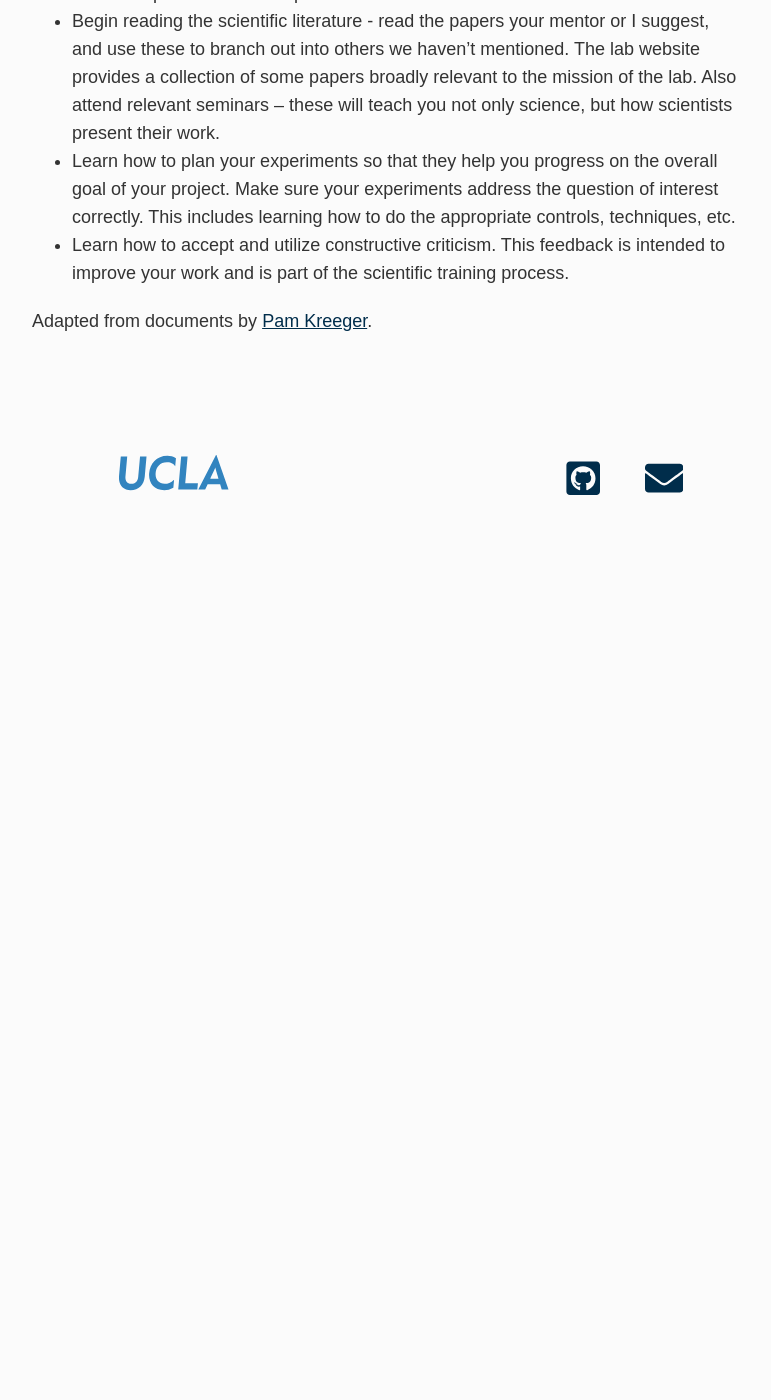
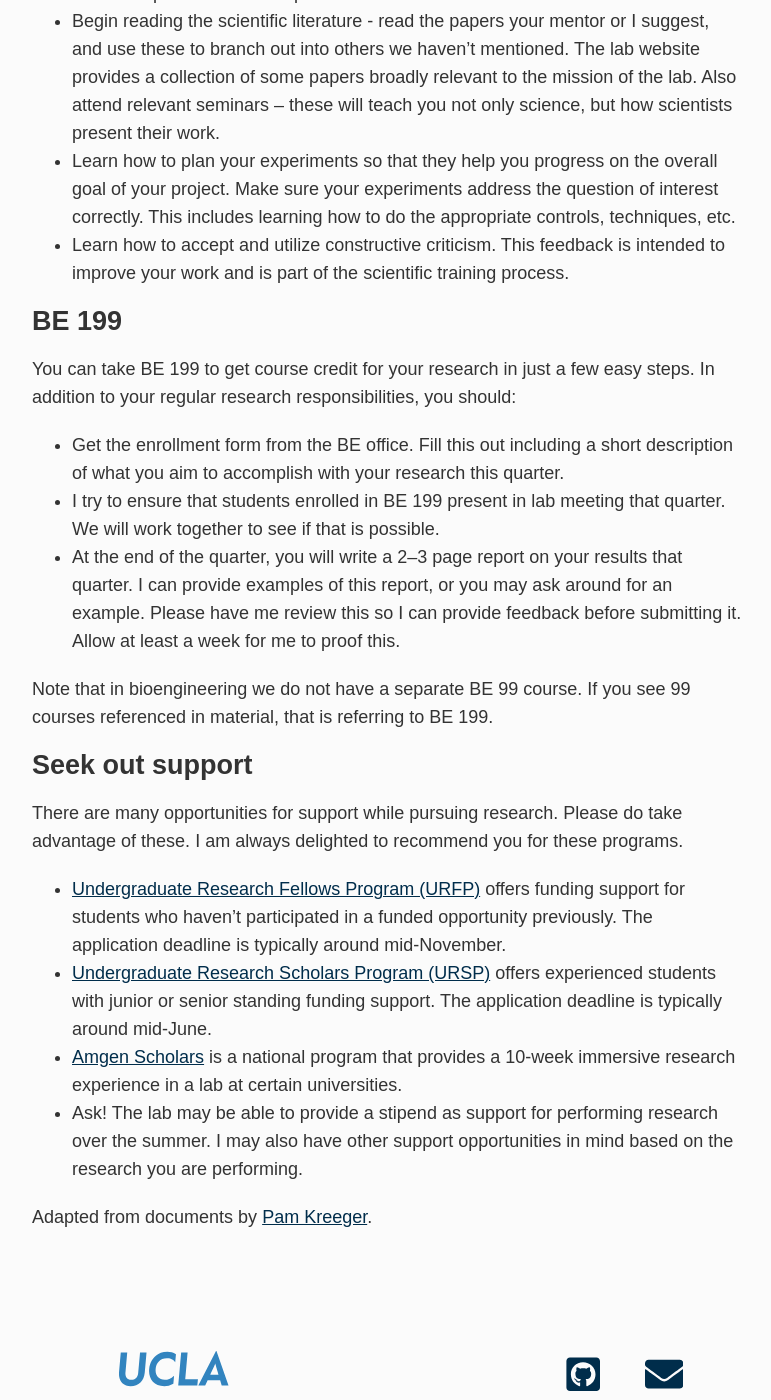
Before and after one commit to meyer-lab/asmlab.org, a Jekyll site: the page built from team/expectations/ugrad.md, in a window 1280 px wide and 1400 px high, scrolled down 932 px. Shown: the whole window, without its empty margins (253-1024 px from the left). Built offline with Jekyll 4.4.1, drawn with Linux system fonts in a browser that asks for light colours; some web fonts are replaced; before the commit the page ends 1562 px from its top, so only the background shows below that.

Commit message:
Update ugrad.md (#77)
* Update ugrad.md

* Update ugrad.md

* Update ugrad.md

* Update ugrad.md

* Update ugrad.md

```diff
--- a/team/expectations/ugrad.md
+++ b/team/expectations/ugrad.md
@@ -22,4 +22,23 @@
 - Learn how to plan your experiments so that they help you progress on the overall goal of your project. Make sure your experiments address the question of interest correctly. This includes learning how to do the appropriate controls, techniques, etc.
 - Learn how to accept and utilize constructive criticism. This feedback is intended to improve your work and is part of the scientific training process.
 
+## BE 199
+
+You can take BE 199 to get course credit for your research in just a few easy steps. In addition to your regular research responsibilities, you should:
+
+- Get the enrollment form from the BE office. Fill this out including a short description of what you aim to accomplish with your research this quarter.
+- I try to ensure that students enrolled in BE 199 present in lab meeting that quarter. We will work together to see if that is possible.
+- At the end of the quarter, you will write a 2–3 page report on your results that quarter. I can provide examples of this report, or you may ask around for an example. Please have me review this so I can provide feedback before submitting it. Allow at least a week for me to proof this.
+
+Note that in bioengineering we do not have a separate BE 99 course. If you see 99 courses referenced in material, that is referring to BE 199.
+
+## Seek out support
+
+There are many opportunities for support while pursuing research. Please do take advantage of these. I am always delighted to recommend you for these programs.
+
+- [Undergraduate Research Fellows Program (URFP)](http://hass.ugresearch.ucla.edu/scholarships/urfp/) offers funding support for students who haven't participated in a funded opportunity previously. The application deadline is typically around mid-November.
+- [Undergraduate Research Scholars Program (URSP)](http://sciences.ugresearch.ucla.edu/programs-and-scholarships/ursp/) offers experienced students with junior or senior standing funding support. The application deadline is typically around mid-June.
+- [Amgen Scholars](https://amgenscholars.com) is a national program that provides a 10-week immersive research experience in a lab at certain universities.
+- Ask! The lab may be able to provide a stipend as support for performing research over the summer. I may also have other support opportunities in mind based on the research you are performing.
+
 Adapted from documents by [Pam Kreeger](http://www.kreegerlab.org).
```
